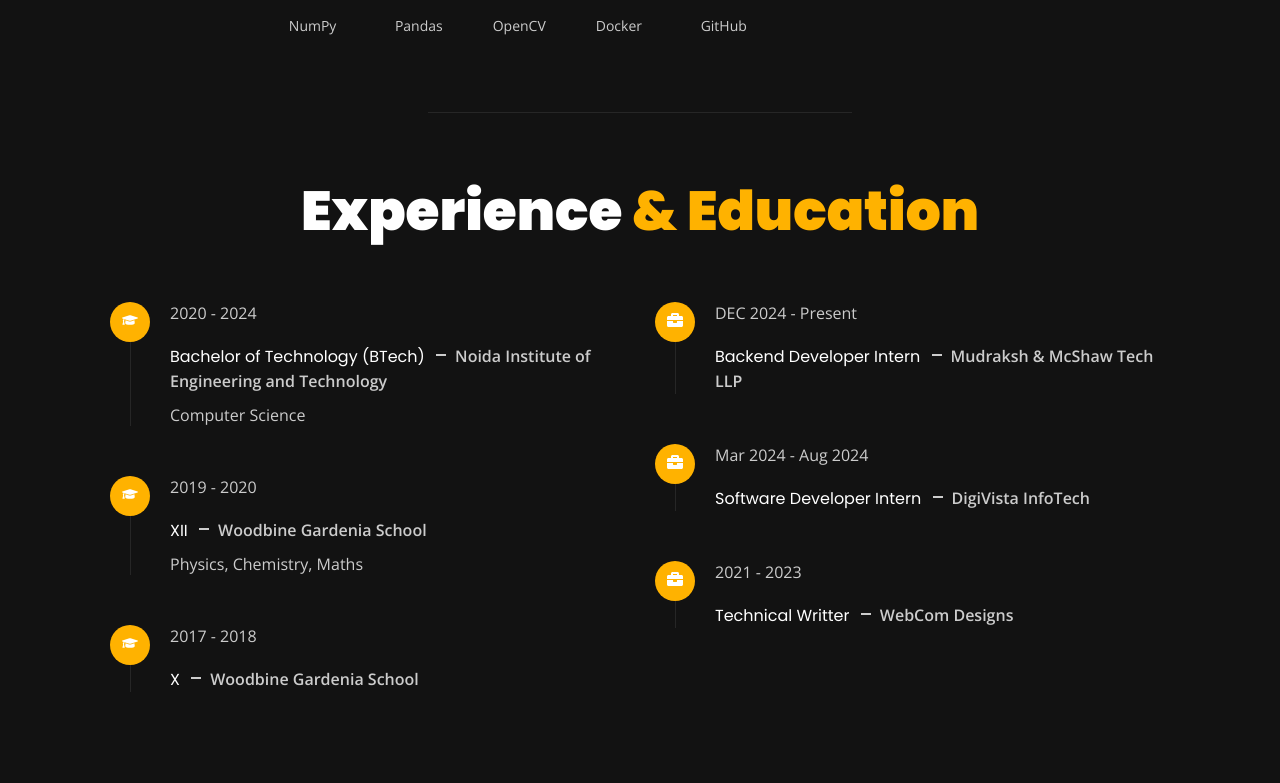
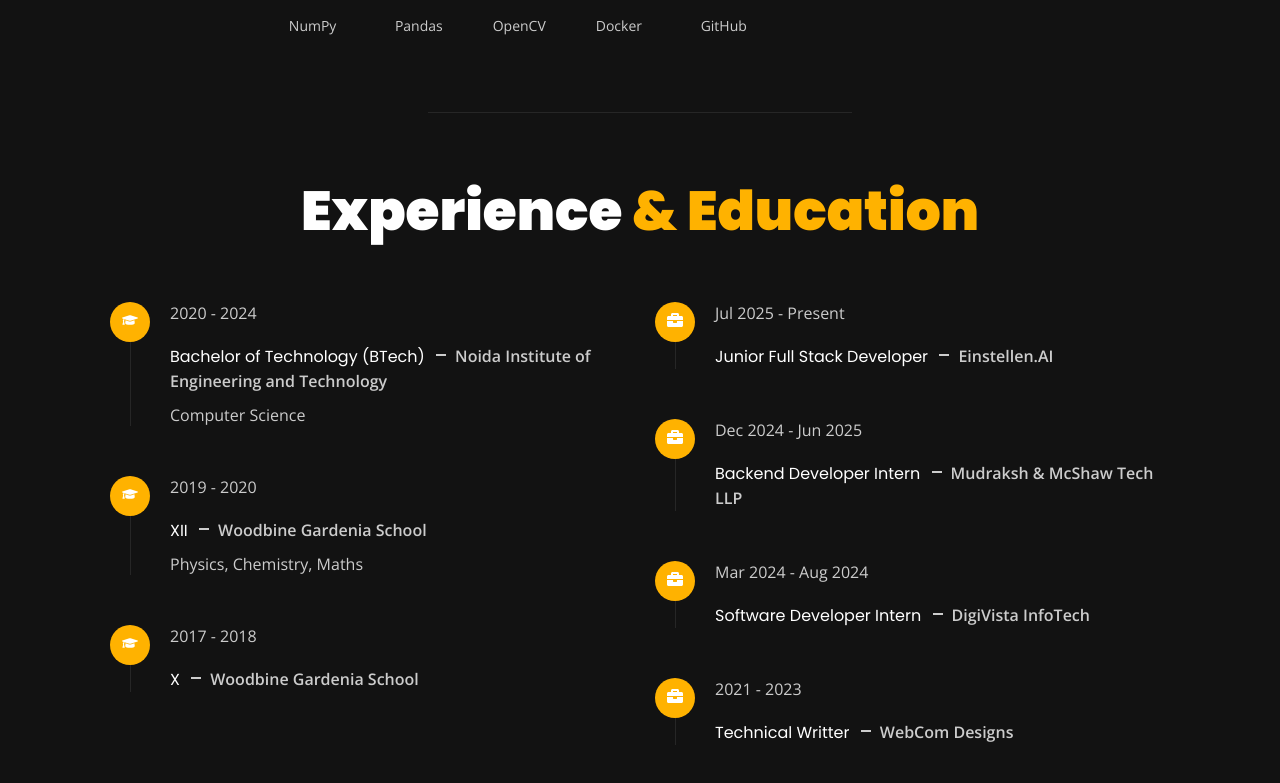
Before and after one commit to ashutosh-187/Portfolio-Website, a React (Vite) app: page /about in a window 1280 px wide. Shown: the part 1111-1894 px from the top of the page. Built offline with nearby package versions, Linux system fonts and the light colour scheme.

Commit message:
Updated: Experience section.

```diff
--- a/src/data.jsx
+++ b/src/data.jsx
@@ -120,48 +120,52 @@ export const resume = [
     id: 1,
     category: 'experience',
     icon: <FaBriefcase />,
-    year: 'DEC 2024 - Present',
-    title: 'Backend Developer Intern <span> Mudraksh & McShaw Tech LLP </span>',
+    year: 'Jul 2025 - Present',
+    title: 'Junior Full Stack Developer <span> Einstellen.AI </span>',
     desc: '',
   },
   {
     id: 2,
     category: 'experience',
     icon: <FaBriefcase />,
+    year: 'Dec 2024 - Jun 2025',
+    title: 'Backend Developer Intern <span> Mudraksh & McShaw Tech LLP </span>',
+    desc: '',
+  },
+  {
+    id: 3,
+    category: 'experience',
+    icon: <FaBriefcase />,
     year: 'Mar 2024 - Aug 2024',
     title: 'Software Developer Intern <span> DigiVista InfoTech </span>',
     desc: '',
   },
-
   {
-    id: 3,
+    id: 4,
     category: 'experience',
     icon: <FaBriefcase />,
     year: '2021 - 2023',
     title: 'Technical Writter <span> WebCom Designs </span>',
     desc: '',
   },
-
   {
-    id: 4,
+    id: 5,
     category: 'education',
     icon: <FaGraduationCap />,
     year: '2020 - 2024',
     title: 'Bachelor of Technology (BTech) <span> Noida Institute of Engineering and Technology </span>',
     desc: 'Computer Science',
   },
-
   {
-    id: 5,
+    id: 6,
     category: 'education',
     icon: <FaGraduationCap />,
     year: '2019 - 2020',
     title: 'XII <span> Woodbine Gardenia School </span>',
     desc: 'Physics, Chemistry, Maths',
   },
-
   {
-    id: 6,
+    id: 7,
     category: 'education',
     icon: <FaGraduationCap />,
     year: '2017 - 2018',
```
Also changed, not shown: 1 other file (tests, documents, lock files or other folders).
